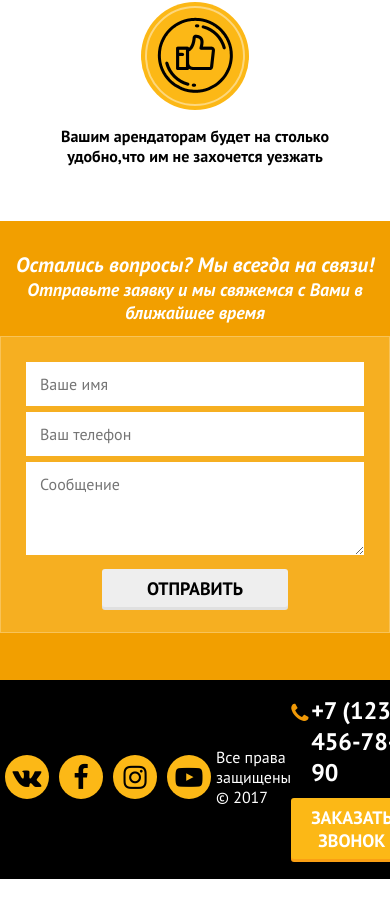
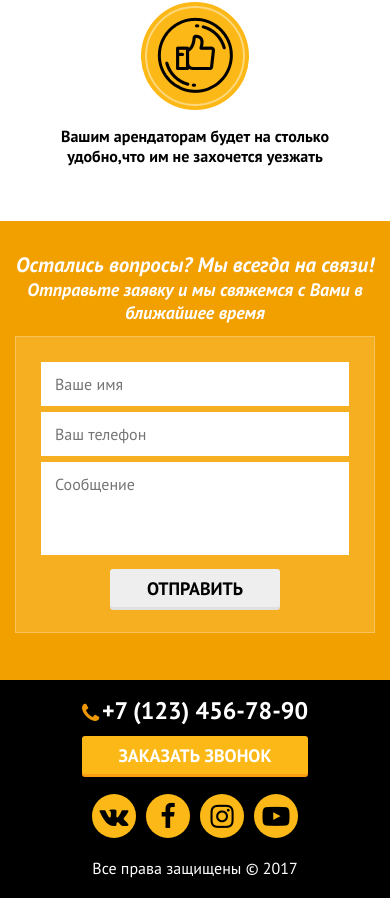
Before and after one commit to ElenaBolgova/Final-Spalah-task, a plain HTML site: page index.html in a window 390 px wide. Shown: the part 3497-4395 px from the top of the page. Drawn offline with Linux system fonts and the light colour scheme.

Commit message:
home work

```diff
--- a/css/styles.css
+++ b/css/styles.css
@@ -641,6 +641,7 @@ input,
 .in-touch form textarea {
     min-height: 93px;
     margin: 0 0 10px;
+    resize: none;
 }
 
 .in-touch form .button-main-style {
@@ -768,7 +769,7 @@ footer .phone-area a {
     }
 
     .top-section .wrapper-inner {
-        padding: 80px 0 85px;
+        padding: 80px 15px 85px;
     }
 
     .top-section p {
@@ -794,7 +795,7 @@ footer .phone-area a {
     }
 
     .wrapper footer .wrapper-inner {
-        padding: 15px 0 20px;
+        padding: 15px 20px 20px;
     }
 
     .top-section p {
@@ -904,6 +905,26 @@ footer .phone-area a {
         margin-top: 20px;
     }
 
+    footer .wrapper-inner {
+        flex-wrap: wrap;
+        justify-content: space-around;
+    }
+
+    footer .phone-area {
+        order: 2;
+    }
+
+    .social-icons {
+        order: 1;
+    }
+
+    .copyright {
+        order: 3;
+        width: 100%;
+        margin-top: 20px;
+        text-align: center;
+    }
+
 }
 
 @media (max-width: 630px) {
@@ -990,7 +1011,20 @@ footer .phone-area a {
     }
 
     .in-touch div.wrapper-inner {
-        padding: 30px 0 35px;
+        padding: 30px 15px 35px;
+    }
+
+}
+
+@media (max-width: 485px) {
+
+    footer .phone-area {
+        order: 1;
+        margin: 0 0 20px 0;
+    }
+
+    ul.social-icons {
+        order: 2;
     }
 
 }
```
